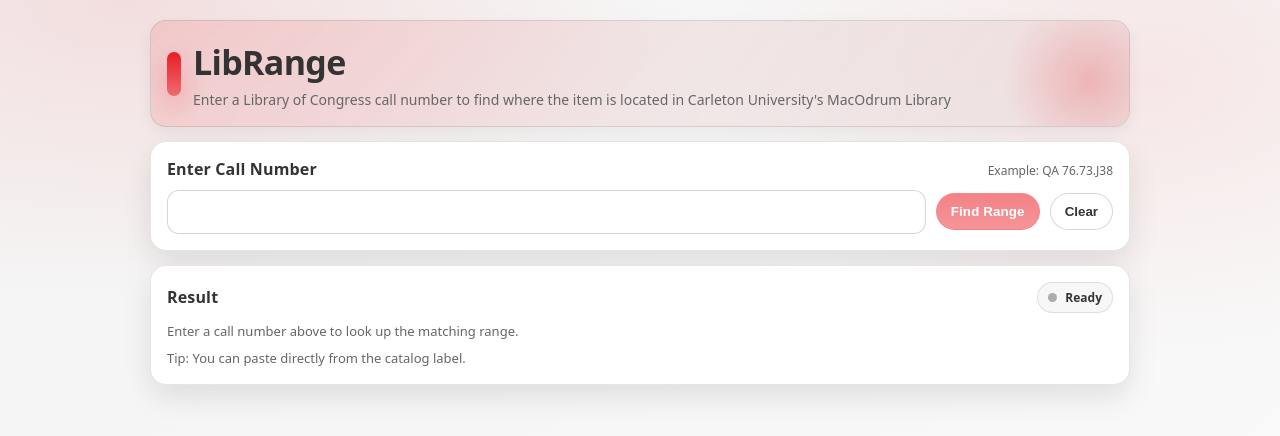
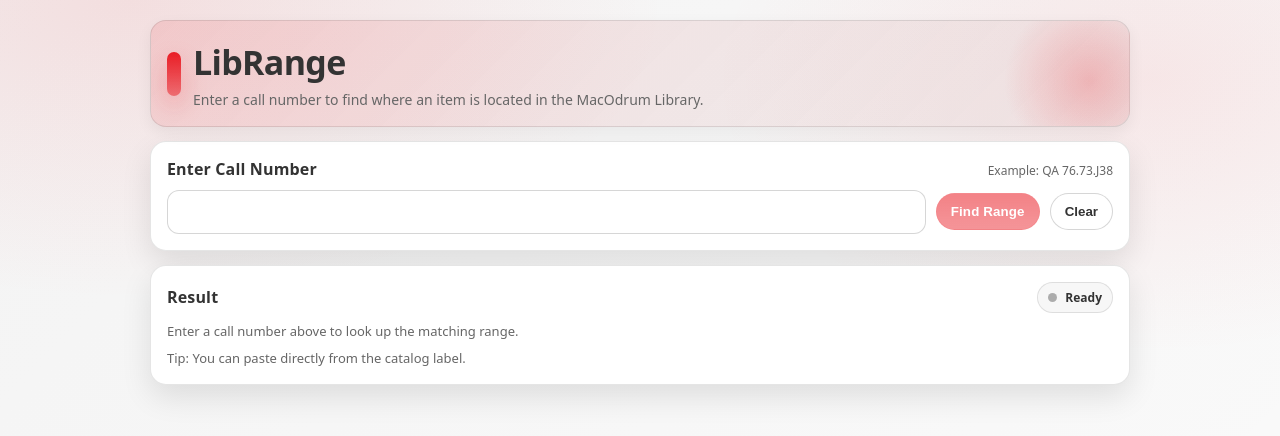
Before and after one commit to PiyushVirani/librange, a React (Vite) app: page / in a window 1280 px wide. Shown: the top 436 px of the page. Built offline with nearby package versions, Linux system fonts and the light colour scheme.

Commit message:
update the title description on page

```diff
--- a/src/App.tsx
+++ b/src/App.tsx
@@ -65,7 +65,7 @@
             <div>
               <h1 className="title">LibRange</h1>
               <p className="subtitle">
-                Enter a Library of Congress call number to find where the item is located in Carleton University's MacOdrum Library
+                Enter a call number to find where an item is located in the MacOdrum Library.
               </p>
             </div>
           </div>
```
